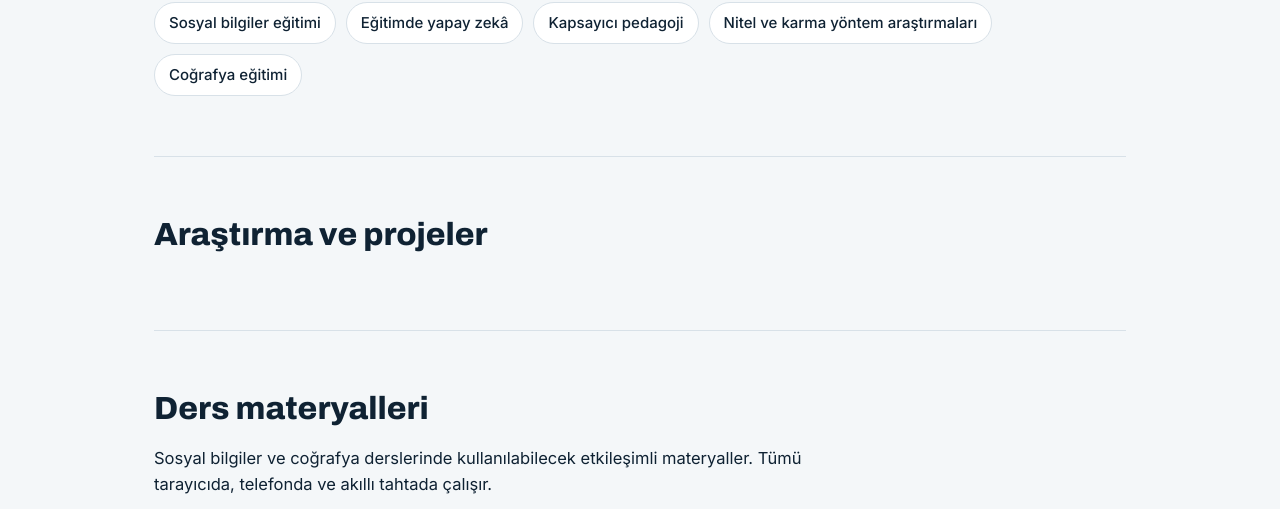
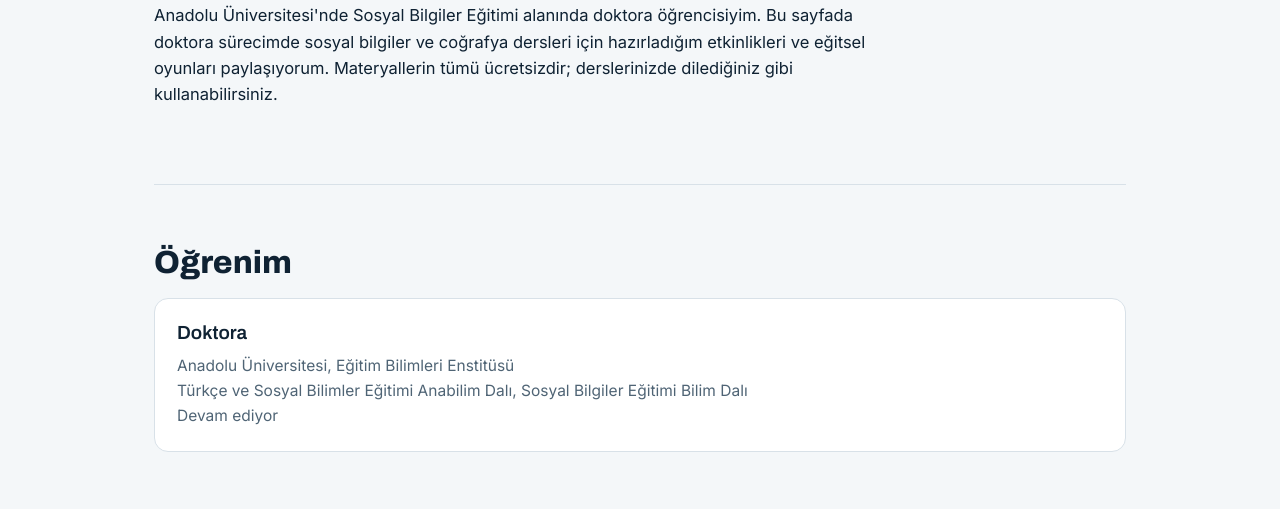
Before and after one commit to byldz-65/byldz-65.github.io, a plain HTML site: page index.html in a window 1280 px wide. Shown: the part 646-1155 px from the top of the page. Drawn offline with Linux system fonts and the light colour scheme.

Commit message:
Add files via upload

```diff
--- a/index.html
+++ b/index.html
@@ -1,7 +1,7 @@
 <!DOCTYPE html>
 <html lang="tr"><head><meta charset="utf-8"><meta name="viewport" content="width=device-width,initial-scale=1">
 <title>Betül Yıldız</title>
-<meta name="description" content="Betül Yıldız – Sosyal Bilgiler Eğitimi doktora öğrencisi, Anadolu Üniversitesi">
+<meta name="description" content="Betül Yıldız – sosyal bilgiler ve coğrafya eğitimi için etkinlikler ve eğitsel oyunlar">
 <link rel="preconnect" href="https://fonts.googleapis.com"><link href="https://fonts.googleapis.com/css2?family=Archivo:wght@600;800&family=Inter:wght@400;500;600&display=swap" rel="stylesheet">
 <style>
 /* Bu sayfayı düzenlemek için: GitHub'da index.html dosyasını açıp kalem simgesine basın,
@@ -34,7 +34,7 @@ h2{font:800 clamp(24px,3vw,32px)/1.1 Archivo,sans-serif;margin:0 0 18px}
 footer{padding:28px max(5vw,16px);color:var(--muted);font-size:14px;text-align:center}
 @media(max-width:700px){.hero{grid-template-columns:minmax(0,1fr)}.map{justify-self:start;max-width:300px}.game{grid-template-columns:80px 1fr}}
 </style></head><body>
-<nav><b>Betül Yıldız</b><a href="#hakkimda">Hakkımda</a><a href="#arastirma">Araştırma</a><a href="#materyaller">Ders materyalleri</a><a href="#iletisim">İletişim</a></nav>
+<nav><b>Betül Yıldız</b><a href="#hakkimda">Hakkımda</a><a href="#ogrenim">Öğrenim</a><a href="#materyaller">Etkinlikler ve oyunlar</a><a href="#iletisim">İletişim</a></nav>
 <header class="hero">
 <div>
 <h1>Betül Yıldız</h1>
@@ -54,18 +54,18 @@ footer{padding:28px max(5vw,16px);color:var(--muted);font-size:14px;text-align:c
 <main class="wrap">
 <section id="hakkimda">
 <h2>Hakkımda</h2>
-
-<div class="tags"><span>Sosyal bilgiler eğitimi</span><span>Eğitimde yapay zekâ</span><span>Kapsayıcı pedagoji</span><span>Nitel ve karma yöntem araştırmaları</span><span>Coğrafya eğitimi</span></div>
+<p class="lead">Anadolu Üniversitesi'nde Sosyal Bilgiler Eğitimi alanında doktora öğrencisiyim. Bu sayfada doktora sürecimde sosyal bilgiler ve coğrafya dersleri için hazırladığım etkinlikleri ve eğitsel oyunları paylaşıyorum. Materyallerin tümü ücretsizdir; derslerinizde dilediğiniz gibi kullanabilirsiniz.</p>
 </section>
-<section id="arastirma">
-<h2>Araştırma ve projeler</h2>
+<section id="ogrenim">
+<h2>Öğrenim</h2>
 <div class="grid">
-
+<div class="card"><h3>Doktora</h3><p>Anadolu Üniversitesi, Eğitim Bilimleri Enstitüsü<br>Türkçe ve Sosyal Bilimler Eğitimi Anabilim Dalı, Sosyal Bilgiler Eğitimi Bilim Dalı<br>Devam ediyor</p></div>
+<!-- Yüksek lisans ve lisans bilgilerini eklemek için yukarıdaki kartı kopyalayıp başlığı ve metni değiştirin -->
 </div>
 </section>
 <section id="materyaller">
-<h2>Ders materyalleri</h2>
-<p class="lead" style="margin-bottom:18px">Sosyal bilgiler ve coğrafya derslerinde kullanılabilecek etkileşimli materyaller. Tümü tarayıcıda, telefonda ve akıllı tahtada çalışır.</p>
+<h2>Etkinlikler ve oyunlar</h2>
+<p class="lead" style="margin-bottom:18px">Sosyal bilgiler ve coğrafya derslerinde kullanılabilecek etkileşimli etkinlikler ve oyunlar. Tümü tarayıcıda, telefonda ve akıllı tahtada çalışır.</p>
 <div class="grid">
 <a class="card game" href="https://byldz-65.github.io/scografya-bulmaca/">
 <svg viewBox="0 0 60 60" aria-hidden="true"><rect width="60" height="60" rx="10" fill="#0e3a5b"/><g fill="#fff"><rect x="8" y="22" width="9" height="9"/><rect x="18" y="22" width="9" height="9"/><rect x="28" y="22" width="9" height="9"/><rect x="38" y="22" width="9" height="9"/><rect x="28" y="12" width="9" height="9"/><rect x="28" y="32" width="9" height="9"/><rect x="28" y="42" width="9" height="9"/></g><rect x="18" y="22" width="9" height="9" fill="#ff6b4a"/></svg>
```
